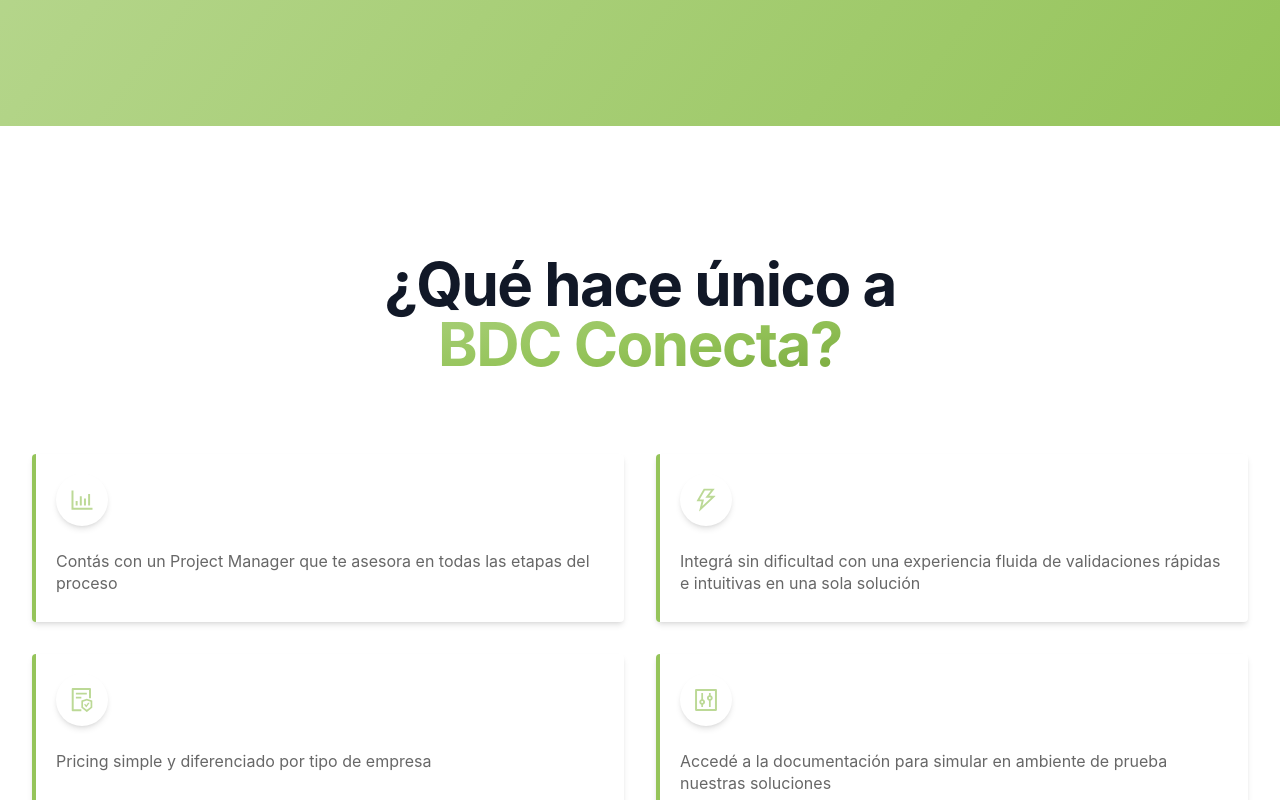
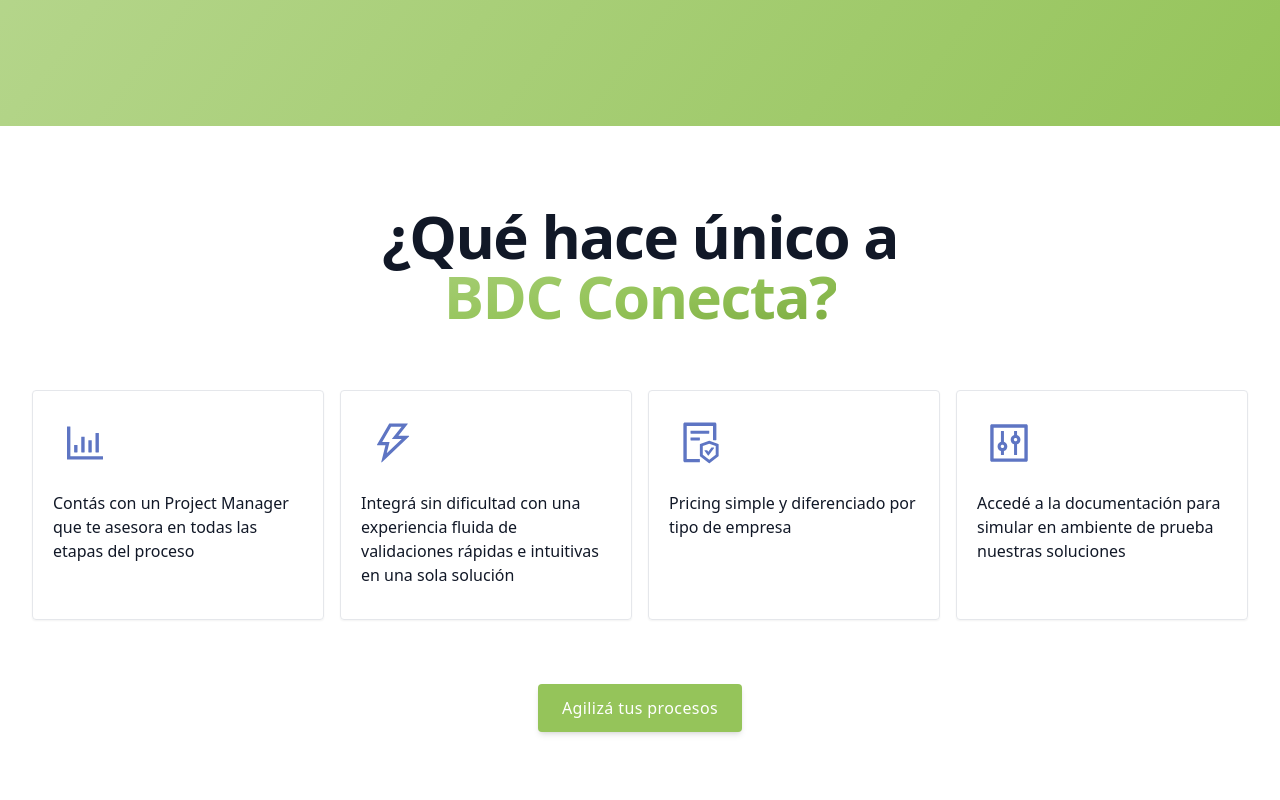
Before and after one commit to Lukecolman/bdc-api-landing-page, a React (Vite) app: page / in a window 1280 px wide. Shown: the part 2340-3140 px from the top of the page. Built offline with nearby package versions, Linux system fonts and the light colour scheme.

Commit message:
adjustments app

```diff
--- a/src/App.jsx
+++ b/src/App.jsx
@@ -17,10 +17,10 @@
             <Navbar />
             <Hero />
             <Solutions />
-            <Opportunities />
+            {/* <Opportunities /> */}
             <Opportunities2 />
             <Integration />
-            <BDCApplicants />
+            {/* <BDCApplicants /> */}
             <BDCApplicants2 />
 
             <Form />
```
